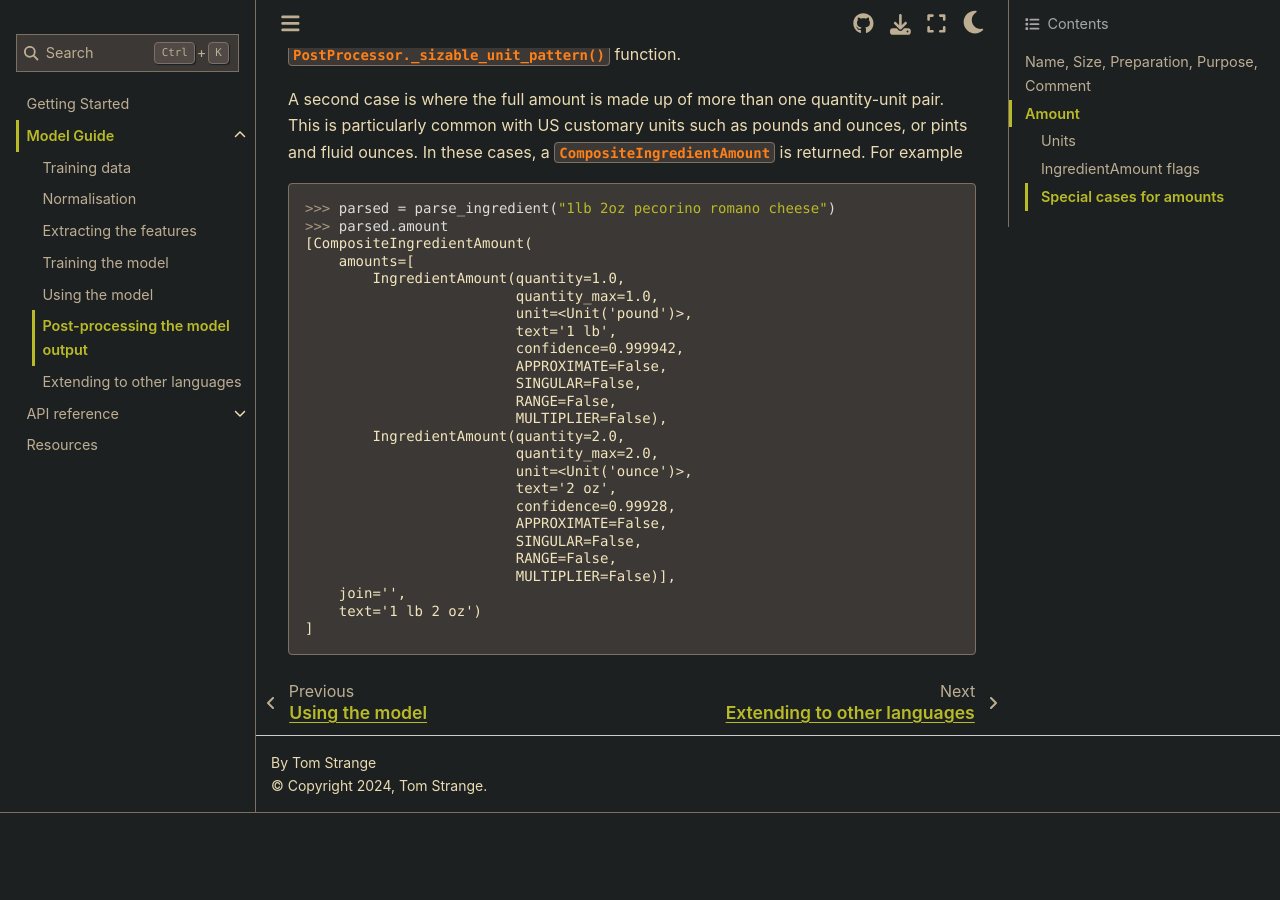
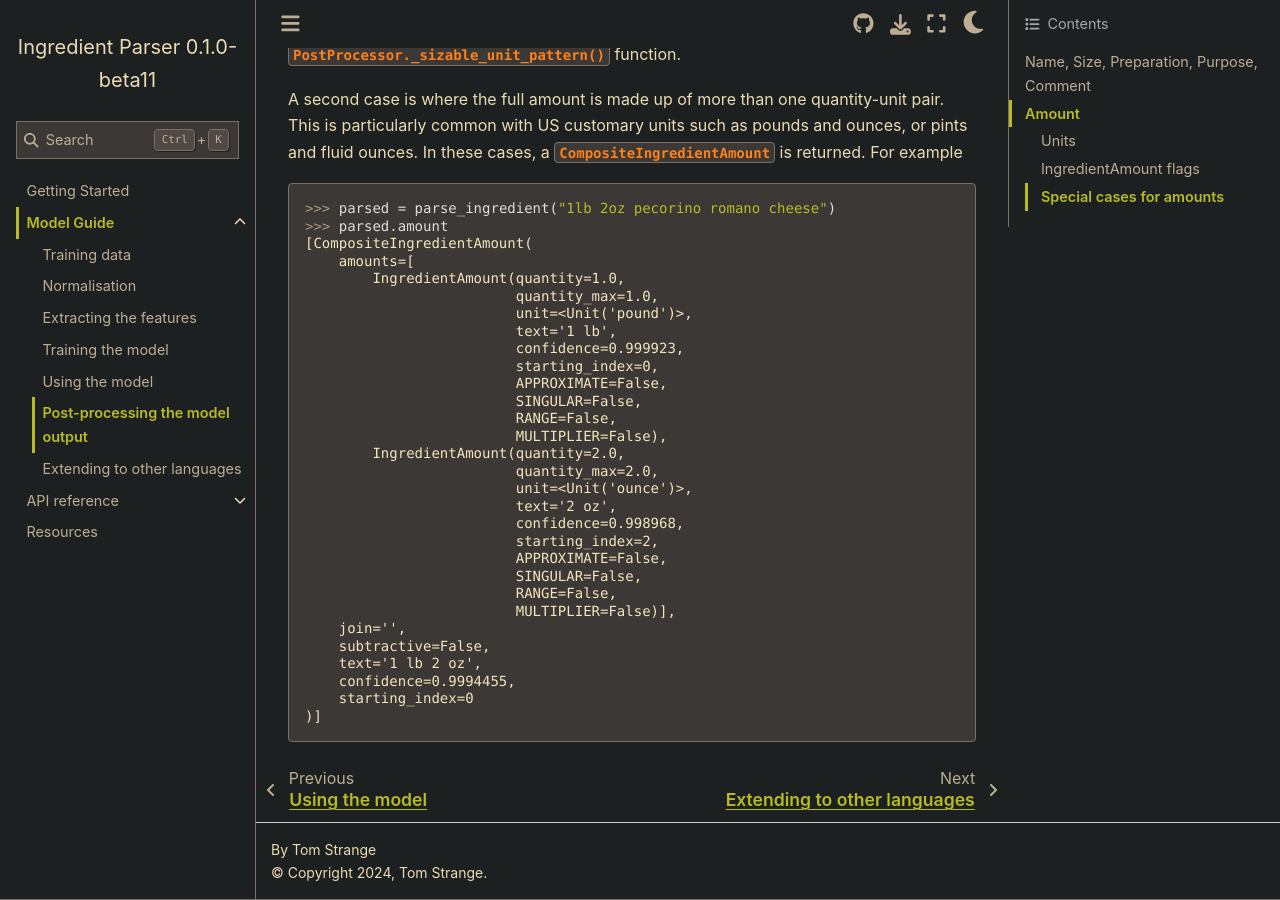
Before and after one commit to strangetom/ingredient-parser, a Sphinx documentation site: the page built from docs/source/guide/postprocessing.rst, in a window 1280 px wide and 900 px high, scrolled down 5136 px. Built offline with Sphinx 7.4.7 and the Sphinx Book theme 1.1.4, drawn with Linux system fonts in a browser that asks for light colours; before the commit the page ends 5949 px from its top, so only the background shows below that.

Commit message:
Docs: Update CompositeAmount example

```diff
--- a/docs/source/guide/postprocessing.rst
+++ b/docs/source/guide/postprocessing.rst
@@ -222,7 +222,8 @@
                              quantity_max=1.0,
                              unit=<Unit('pound')>,
                              text='1 lb',
-                             confidence=0.999942,
+                             confidence=0.999923,
+                             starting_index=0,
                              APPROXIMATE=False,
                              SINGULAR=False,
                              RANGE=False,
@@ -231,11 +232,15 @@
                              quantity_max=2.0,
                              unit=<Unit('ounce')>,
                              text='2 oz',
-                             confidence=0.99928,
+                             confidence=0.998968,
+                             starting_index=2,
                              APPROXIMATE=False,
                              SINGULAR=False,
                              RANGE=False,
                              MULTIPLIER=False)],
         join='',
-        text='1 lb 2 oz')
-    ]
+        subtractive=False,
+        text='1 lb 2 oz',
+        confidence=0.9994455,
+        starting_index=0
+    )]
```
